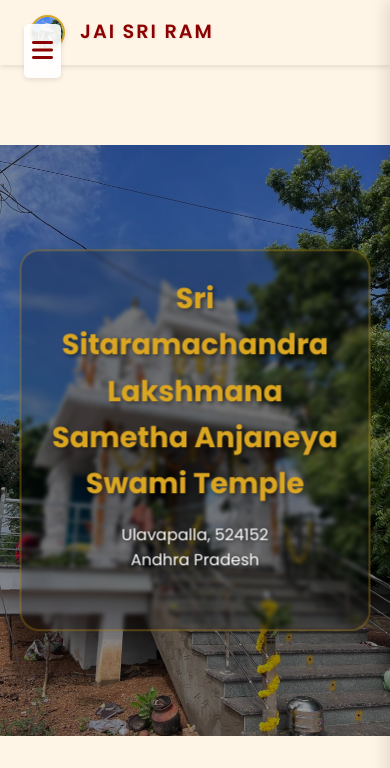
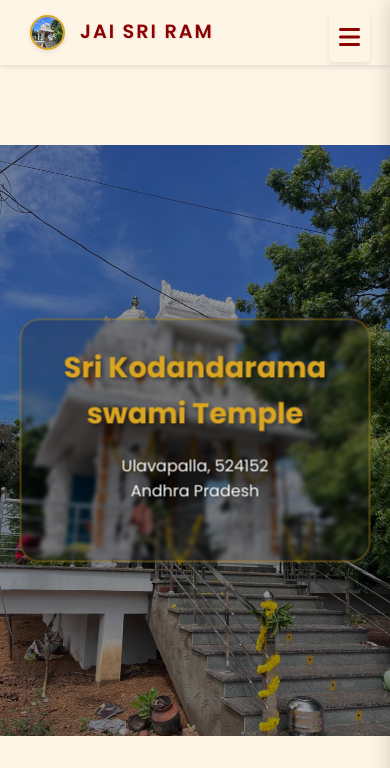
Before and after one commit to navadeep0508/temple-website, a Flask app: page /home in a window 390 px wide. Shown: the top 768 px of the page. Run offline with Flask 2, Linux system fonts and the light colour scheme; the visitor is signed in with stand-in values (Sample User, id 1); data that the repository does not hold is empty.

Commit message:
Initial commit: Temple Website

```diff
--- a/static/styles.css
+++ b/static/styles.css
@@ -596,15 +596,16 @@ footer {
     cursor: pointer;
     font-size: 1.5rem;
     color: var(--primary-color);
-    transition: transform 0.3s ease;
-    position: fixed;
-    top: 1.5rem;
-    left: 1.5rem;
     z-index: 1001;
-    background: rgba(255, 255, 255, 0.9);
-    padding: 0.5rem;
+    padding: 5px 10px;
+    margin-top: 5px;
+    background: rgba(255, 245, 230, 0.95);
     border-radius: 5px;
     box-shadow: 0 2px 5px rgba(0, 0, 0, 0.1);
+    position: absolute;
+    right: 20px;
+    top: 50%;
+    transform: translateY(-50%);
 }
 
 .mobile-menu-btn.active {
@@ -669,6 +670,23 @@ footer {
 
     .section-title {
         font-size: 1.8rem;
+    }
+
+    .mobile-menu-btn {
+        display: block;
+    }
+
+    nav {
+        padding: 5px 15px;
+        display: flex;
+        justify-content: space-between;
+        align-items: center;
+        position: relative;
+    }
+
+    .logo-container {
+        flex: 1;
+        margin-right: 60px;
     }
 }
 
--- a/templates/homepage.html
+++ b/templates/homepage.html
@@ -3,7 +3,7 @@
 <head>
     <meta charset="UTF-8">
     <meta name="viewport" content="width=device-width, initial-scale=1.0">
-    <title>Home - Sri Seetharama Temple</title>
+    <title>Home - Sri Kodandarama swami Temple</title>
     <link rel="stylesheet" href="{{ url_for('static', filename='styles.css') }}">
     <link href="https://fonts.googleapis.com/css2?family=Poppins:wght@300;400;500;600;700&display=swap" rel="stylesheet">
     <link rel="stylesheet" href="https://cdnjs.cloudflare.com/ajax/libs/font-awesome/6.0.0/css/all.min.css">
@@ -798,7 +798,7 @@
                 <img src="{{ url_for('static', filename='frontfest.jpg') }}" alt="Temple Logo" class="logo">
                 <div class="temple-name">
                     <h1>JAI SRI RAM</h1>
-                    <p class="temple-full-name">Sri Sitaramachandra Lakshmana Sametha Anjaneya Swami Temple</p>
+                    <p class="temple-full-name">Sri Kodandarama swami Temple</p>
                 </div>
             </div>
             <div class="nav-links">
@@ -839,7 +839,7 @@
                 <a href="{{ url_for('donaters') }}" class="nav-item donations-btn"><i class="fas fa-gift"></i> Donaters</a>
                 <a href="{{ url_for('home') }}" class="nav-item"><i class="fas fa-sign-out-alt"></i> Logout</a>
         <div class="sidebar-footer">
-            <p>Sri Sitaramachandra Lakshmana Sametha Anjaneya Swami Temple</p>
+            <p>Sri Kodandarama swami Temple</p>
         </div>
     </div>
 
@@ -847,7 +847,7 @@
         <!-- Hero Section -->
         <section class="hero">
             <div class="hero-content">
-                <h1>Sri Sitaramachandra Lakshmana Sametha Anjaneya Swami Temple</h1>
+                <h1>Sri Kodandarama swami Temple</h1>
                 <p>Ulavapalla, 524152<br>Andhra Pradesh</p>
             </div>
             <div class="hero-slideshow">
@@ -989,19 +989,20 @@
                 <h2 class="section-title">Our Location</h2>
                 <div class="map-container">
                     <iframe
-                        src="https://www.google.com/maps/embed?pb=!1m18!1m12!1m3!1d3858.8436832143837!2d80.0227633!3d14.7241389!2m3!1f0!2f0!3f0!3m2!1i1024!2i768!4f13.1!3m3!1m2!1s0x3a4c7c2a2c6a0001%3A0x4c6a0001a6d7b8a1!2sUlavapalli%2C%20Andhra%20Pradesh%20524152!5e0!3m2!1sen!2sin!4v1647901234567!5m2!1sen!2sin"
+                        src="https://www.google.com/maps/embed?pb=!1m18!1m12!1m3!1d3858.8436832143837!2d80.0227633!3d14.7241389!2m3!1f0!2f0!3f0!3m2!1i1024!2i768!4f13.1!3m3!1m2!1s0x3a4c83fa2fc46021:0xa76aed33659dd4ec!2sRamalayam%20Temple%20%2C%20Mpup%20School%20Ulavapalla!5e0!3m2!1sen!2sin!4v1710861723284!5m2!1sen!2sin"
                         width="100%"
                         height="450"
                         style="border:0;"
                         allowfullscreen=""
-                        loading="lazy">
+                        loading="lazy"
+                        referrerpolicy="no-referrer-when-downgrade">
                     </iframe>
                 </div>
                 <div class="location-details">
                     <div class="address-card">
                         <i class="fas fa-map-marker-alt"></i>
                         <h3>Address</h3>
-                        <p>Sri Sitaramachandra Lakshmana Sametha Anjaneya Swami Temple<br>
+                        <p>Sri Kodandarama swami Temple<br>
                         Ulavapalla, 524152<br>
                         Andhra Pradesh</p>
                     </div>
@@ -1017,7 +1018,7 @@
     </div>
 
     <footer>
-        <p>&copy; 2024 Sri Sitaramach Lakshmana Sametha Anjaneya Swami Temple. All rights reserved.</p>
+        <p>&copy; 2024 Sri Kodandarama swami Temple. All rights reserved.</p>
     </footer>
 
     <script>
```
Also changed, not shown: templates/index.html (+5 -4 lines), README.md.
